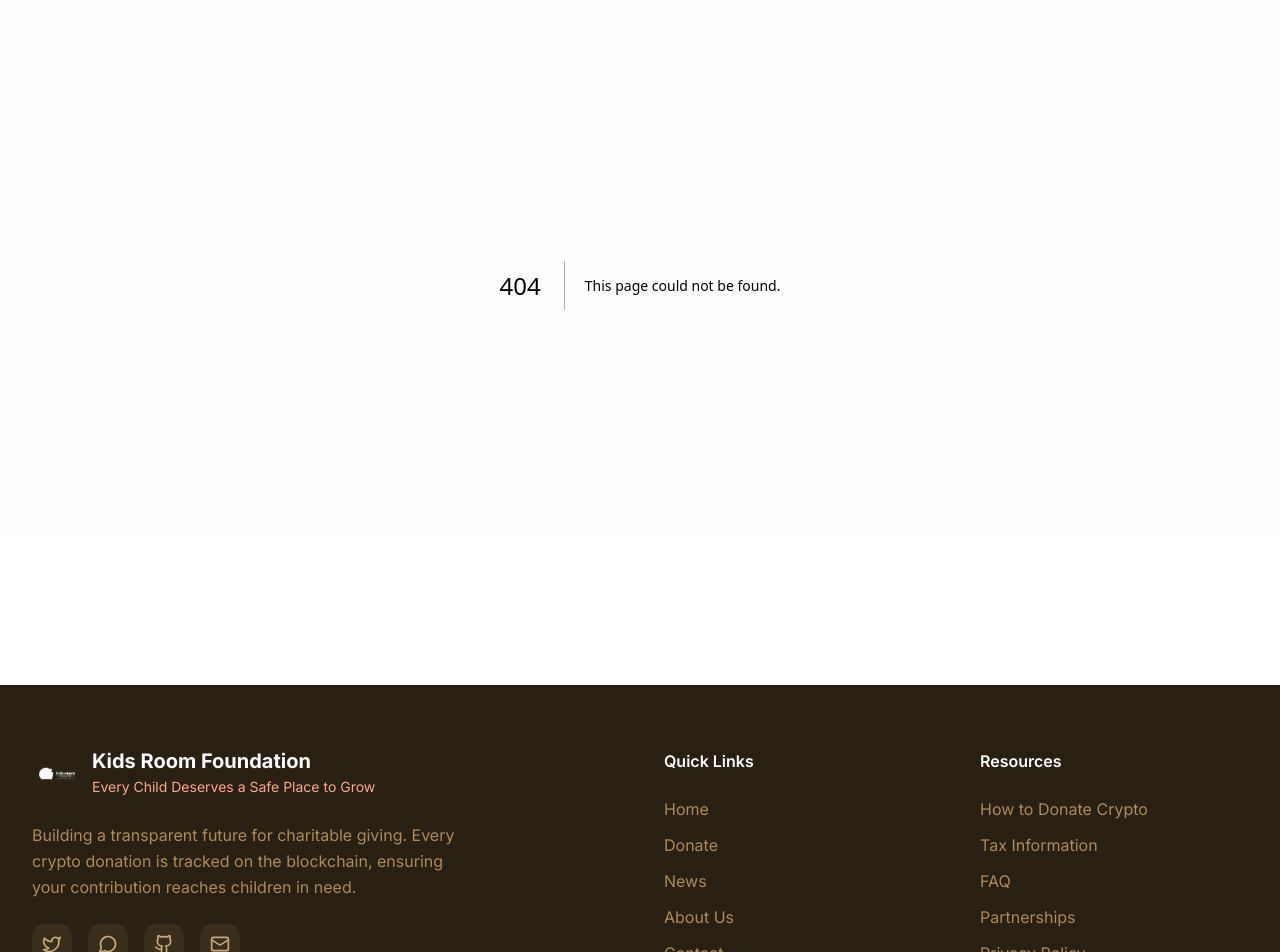
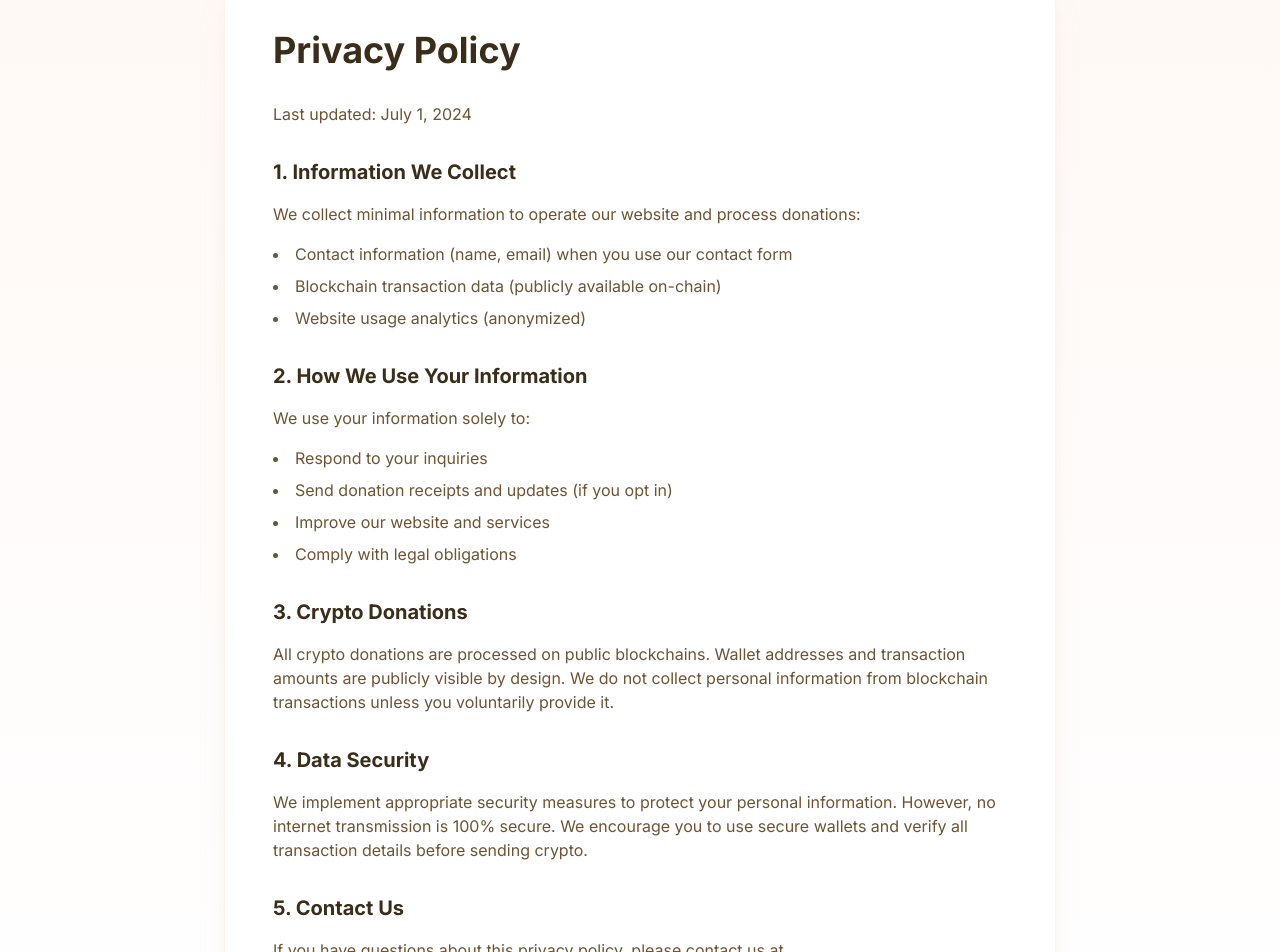
Before and after one commit to lonewolfark/kidsroomfoundation, a Next.js app: page /privacy in a window 1280 px wide. Before the commit this address had no page. Shown: the part 115-1067 px from the top of the page. Built offline with nearby package versions, Linux system fonts and the light colour scheme.

Commit message:
Create page.tsx

```diff
--- /dev/null
+++ b/app/privacy/page.tsx
@@ -0,0 +1,85 @@
+import Link from 'next/link'
+
+export const metadata = {
+  title: 'Privacy Policy - Kids Room Foundation',
+  description: 'Privacy policy for Kids Room Foundation website.',
+}
+
+export default function PrivacyPage() {
+  return (
+    <div className="pt-24 pb-24">
+      <div className="max-w-4xl mx-auto px-4 sm:px-6 lg:px-8">
+        <div className="bg-white rounded-3xl shadow-xl shadow-earth-100/50 border border-coral-100/50 p-8 md:p-12">
+          <h1 className="text-3xl md:text-4xl font-bold text-earth-800 mb-8">
+            Privacy Policy
+          </h1>
+
+          <div className="prose prose-earth max-w-none">
+            <p className="text-earth-600 mb-6">
+              Last updated: July 1, 2024
+            </p>
+
+            <h2 className="text-xl font-bold text-earth-800 mt-8 mb-4">
+              1. Information We Collect
+            </h2>
+            <p className="text-earth-600 mb-4">
+              We collect minimal information to operate our website and process donations:
+            </p>
+            <ul className="list-disc list-inside text-earth-600 mb-6 space-y-2">
+              <li>Contact information (name, email) when you use our contact form</li>
+              <li>Blockchain transaction data (publicly available on-chain)</li>
+              <li>Website usage analytics (anonymized)</li>
+            </ul>
+
+            <h2 className="text-xl font-bold text-earth-800 mt-8 mb-4">
+              2. How We Use Your Information
+            </h2>
+            <p className="text-earth-600 mb-4">
+              We use your information solely to:
+            </p>
+            <ul className="list-disc list-inside text-earth-600 mb-6 space-y-2">
+              <li>Respond to your inquiries</li>
+              <li>Send donation receipts and updates (if you opt in)</li>
+              <li>Improve our website and services</li>
+              <li>Comply with legal obligations</li>
+            </ul>
+
+            <h2 className="text-xl font-bold text-earth-800 mt-8 mb-4">
+              3. Crypto Donations
+            </h2>
+            <p className="text-earth-600 mb-6">
+              All crypto donations are processed on public blockchains. Wallet addresses and transaction
+              amounts are publicly visible by design. We do not collect personal information from
+              blockchain transactions unless you voluntarily provide it.
+            </p>
+
+            <h2 className="text-xl font-bold text-earth-800 mt-8 mb-4">
+              4. Data Security
+            </h2>
+            <p className="text-earth-600 mb-6">
+              We implement appropriate security measures to protect your personal information.
+              However, no internet transmission is 100% secure. We encourage you to use secure
+              wallets and verify all transaction details before sending crypto.
+            </p>
+
+            <h2 className="text-xl font-bold text-earth-800 mt-8 mb-4">
+              5. Contact Us
+            </h2>
+            <p className="text-earth-600 mb-6">
+              If you have questions about this privacy policy, please contact us at{' '}
+              <a href="mailto:hello@kidsroomfoundation.com" className="text-coral-600 hover:underline">
+                hello@kidsroomfoundation.com
+              </a>.
+            </p>
+          </div>
+
+          <div className="mt-8 pt-8 border-t border-earth-100">
+            <Link href="/" className="text-coral-600 font-semibold hover:text-coral-700 transition-colors">
+              ← Back to Home
+            </Link>
+          </div>
+        </div>
+      </div>
+    </div>
+  )
+}
```
